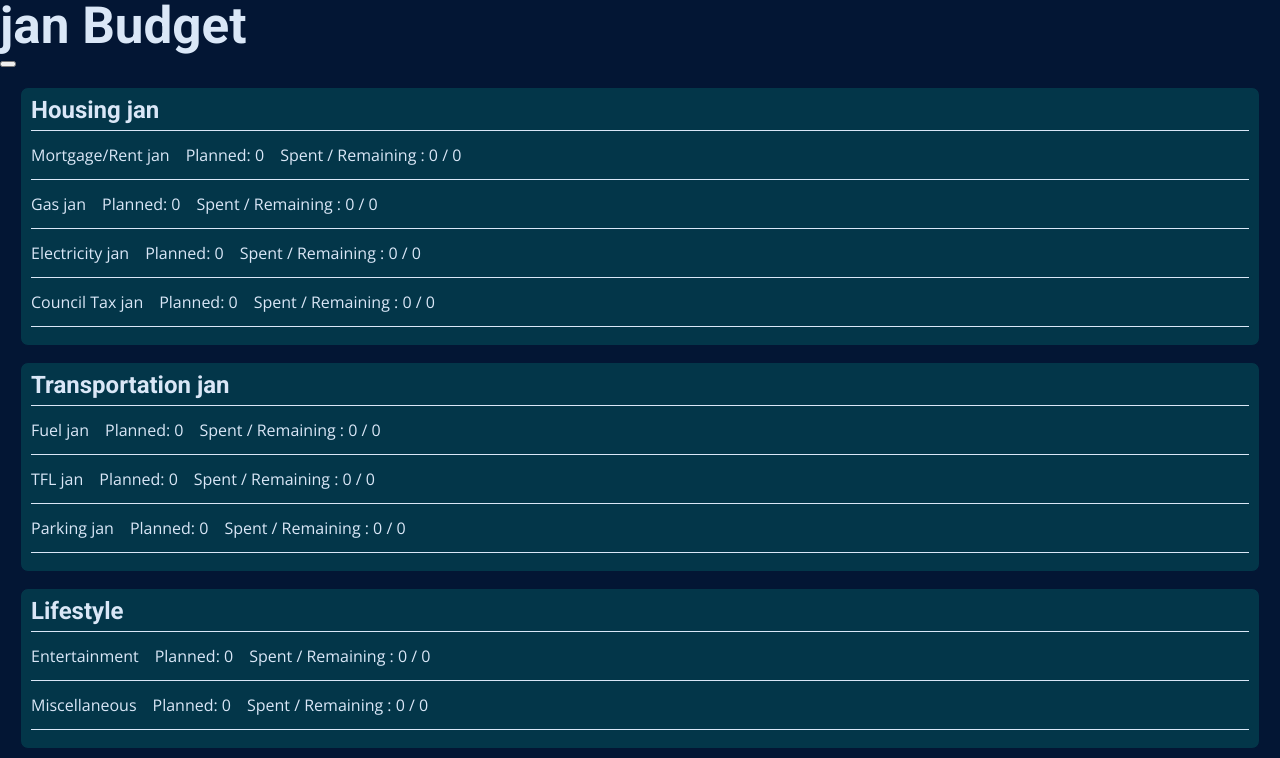
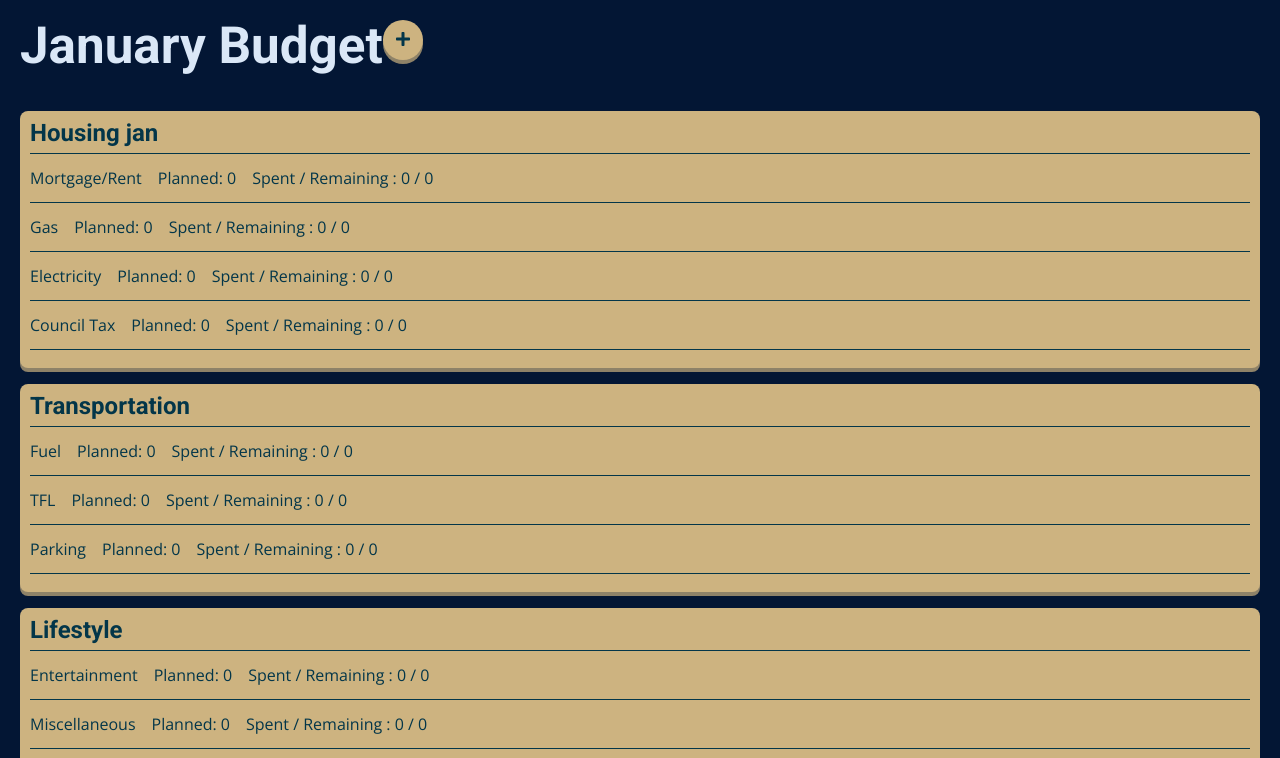
Before and after one commit to kemaakpala/budgeting-app, a React (Create React App) app: page /jan in a window 1280 px wide. Shown: the top 758 px of the page. Built offline with nearby package versions, Linux system fonts and the light colour scheme; data requests are answered from the project's data file.

Commit message:
Add fontawesome icon library
installed fortawesome dependencies
updated box colour styles
updated button styles, added hove style
updated Divider styles
updated BudgetPage styles
added month utility function

```diff
--- a/db.json
+++ b/db.json
@@ -10,7 +10,7 @@
           "groupItems": [
             {
               "id": 0,
-              "title": "Mortgage/Rent jan",
+              "title": "Mortgage/Rent",
               "planned": 0,
               "remaining": 0,
               "spent": 0,
@@ -18,7 +18,7 @@
             },
             {
               "id": 1,
-              "title": "Gas jan",
+              "title": "Gas",
               "planned": 0,
               "remaining": 0,
               "spent": 0,
@@ -26,7 +26,7 @@
             },
             {
               "id": 2,
-              "title": "Electricity jan",
+              "title": "Electricity",
               "planned": 0,
               "remaining": 0,
               "spent": 0,
@@ -34,7 +34,7 @@
             },
             {
               "id": 3,
-              "title": "Council Tax jan",
+              "title": "Council Tax",
               "planned": 0,
               "remaining": 0,
               "spent": 0,
@@ -44,13 +44,13 @@
         },
         {
           "id": 1,
-          "title": "Transportation jan",
+          "title": "Transportation",
           "date": "",
           "key": "transport",
           "groupItems": [
             {
               "id": 0,
-              "title": "Fuel jan",
+              "title": "Fuel",
               "planned": 0,
               "remaining": 0,
               "spent": 0,
@@ -58,7 +58,7 @@
             },
             {
               "id": 1,
-              "title": "TFL jan",
+              "title": "TFL",
               "planned": 0,
               "remaining": 0,
               "spent": 0,
@@ -66,7 +66,7 @@
             },
             {
               "id": 2,
-              "title": "Parking jan",
+              "title": "Parking",
               "planned": 0,
               "remaining": 0,
               "spent": 0,
@@ -152,13 +152,13 @@
       "feb": [
         {
           "id": 0,
-          "title": "Housing feb",
+          "title": "Housing",
           "date": "",
           "key": "housing",
           "groupItems": [
             {
               "id": 0,
-              "title": "Mortgage/Rent feb",
+              "title": "Mortgage/Rent",
               "planned": 0,
               "remaining": 0,
               "spent": 0,
@@ -166,7 +166,7 @@
             },
             {
               "id": 1,
-              "title": "Gas feb",
+              "title": "Gas",
               "planned": 0,
               "remaining": 0,
               "spent": 0,
@@ -174,7 +174,7 @@
             },
             {
               "id": 2,
-              "title": "Electricity feb",
+              "title": "Electricity",
               "planned": 0,
               "remaining": 0,
               "spent": 0,
@@ -182,7 +182,7 @@
             },
             {
               "id": 3,
-              "title": "Council Tax feb",
+              "title": "Council Tax",
               "planned": 0,
               "remaining": 0,
               "spent": 0,
--- a/package.json
+++ b/package.json
@@ -3,6 +3,9 @@
   "version": "0.1.0",
   "private": true,
   "dependencies": {
+    "@fortawesome/fontawesome-svg-core": "^1.2.28",
+    "@fortawesome/free-solid-svg-icons": "^5.13.0",
+    "@fortawesome/react-fontawesome": "^0.1.9",
     "@testing-library/jest-dom": "4.2.4",
     "@testing-library/react": "9.3.2",
     "@testing-library/user-event": "7.1.2",
--- a/src/Components/Box/Box.css
+++ b/src/Components/Box/Box.css
@@ -1,8 +1,10 @@
 .box {
-  padding:10px;
-  background-color: #033649;
+  padding: 10px;
+  background-color: #CDB380;
   /* min-width: 50%; */
-  border: 1px solid #031634;
+  /* border: 1px solid #033649; */
+  color: #033649;
   border-radius: 8px;
   margin-bottom: 1rem;
+  box-shadow: 0px 4px rgba(205, 179, 128, 0.69);
 }
--- a/src/Components/Button/Button.css
+++ b/src/Components/Button/Button.css
@@ -0,0 +1,18 @@
+.btn {
+  width: 40px;
+  height: 40px;
+  background-color: rgba(205, 179, 128, 1);
+  box-shadow: 0px 4px rgba(205, 179, 128, 0.69);
+  border: none;
+  color: #033649;
+  cursor: pointer;
+}
+.btn:hover {
+  box-shadow: 0px 4px rgba(205, 179, 128, 0.69);
+  background-color: rgba(205, 179, 128, 0.9);
+  color: #036564;
+
+}
+.btn.rounded {
+  border-radius: 50%;
+}
--- a/src/Components/Button/Button.js
+++ b/src/Components/Button/Button.js
@@ -1,4 +1,4 @@
 import React from 'react';
 import './Button.css';
 
-export default (props) => <button>{props.children}</button>
+export default (props) => <button className="btn rounded" title={props.title}>{props.children}</button>
--- a/src/Components/Divider/Divider.css
+++ b/src/Components/Divider/Divider.css
@@ -2,5 +2,6 @@ hr {
   border: none;
   margin: 0.5rem 0;
   height: 1px;
-  background-color: #DAE7F7;
+  background-color: #033649;
+  color: #033649;
 }
--- a/src/Containers/BudgetPage.css
+++ b/src/Containers/BudgetPage.css
@@ -1,5 +1,8 @@
 .blockWrapper{
   display: flex;
-  flex-direction: column;
   padding: 1.25rem;
 }
+
+.blockWrapper.flex-direction-column {
+  flex-direction: column;
+}
--- a/src/Containers/BudgetPage.js
+++ b/src/Containers/BudgetPage.js
@@ -1,9 +1,12 @@
 import React, { useState, useEffect } from 'react';
+import { FontAwesomeIcon } from '@fortawesome/react-fontawesome';
+import { faPlus } from '@fortawesome/free-solid-svg-icons';
 import GroupBlock from '../Components/GroupBlock';
 import TransactionBlock from '../Components/TransactionBlock';
 import Typography from '../Components/Typography';
+import Button from '../Components/Button/Button';
+import MonthUtil from '../utils/month';
 import './BudgetPage.css';
-import Button from '../Components/Button/Button';
 
 const BudgetPage = (props) => {
   const [isLoaded, setIsLoaded] = useState(false);
@@ -31,9 +34,13 @@ const BudgetPage = (props) => {
 
     returnValue = (
       <>
-        <Typography component="h1">{props.match.params.month} Budget</Typography>
-        <Button><i class="fas fa-plus"></i></Button>
-        <div className="blockWrapper"><GroupBlock {...groupData[monthRoute]}/></div>
+        <div className="blockWrapper">
+          <Typography component="h1">{MonthUtil(monthRoute)} Budget</Typography>
+          <Button title="add transaction"><FontAwesomeIcon icon={faPlus}/></Button>
+        </div>
+        <div className="blockWrapper flex-direction-column">
+          <GroupBlock {...groupData[monthRoute]}/>
+        </div>
         <TransactionBlock />
       </>
     );
--- /dev/null
+++ b/src/utils/month.js
@@ -0,0 +1,18 @@
+export default (key) => {
+  const months = {
+    jan: "January",
+    feb: "February",
+    mar: "March",
+    apr: "April",
+    may: "May",
+    jun: "June",
+    jul: "July",
+    aug: "August",
+    sep: "September",
+    oct: "October",
+    nov: "November",
+    dec: "December"
+  }
+
+  return months[key] ? months[key] : 'invalid month key';
+}
```
Also changed, not shown: 1 other file (tests, documents, lock files or other folders).
